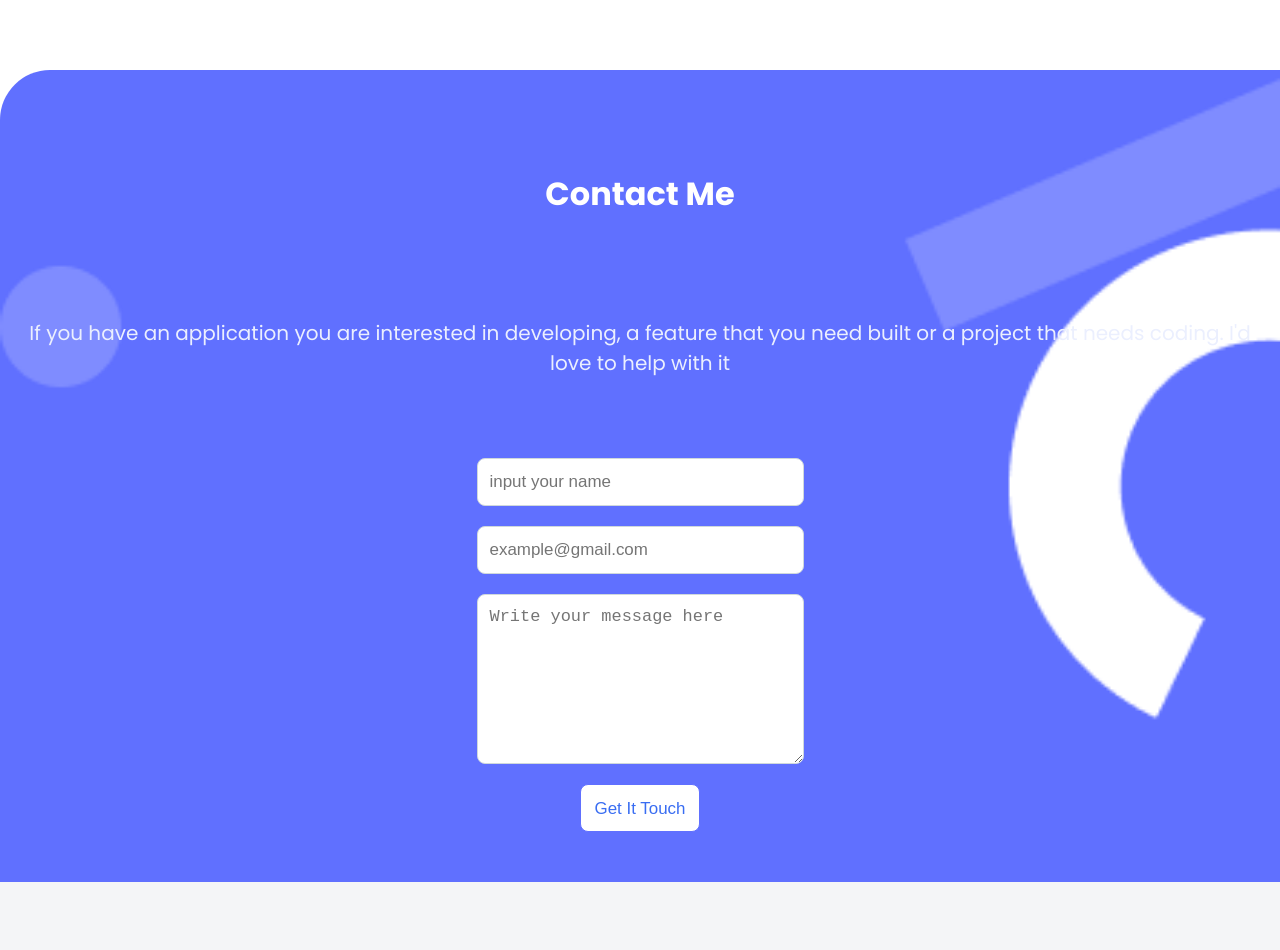
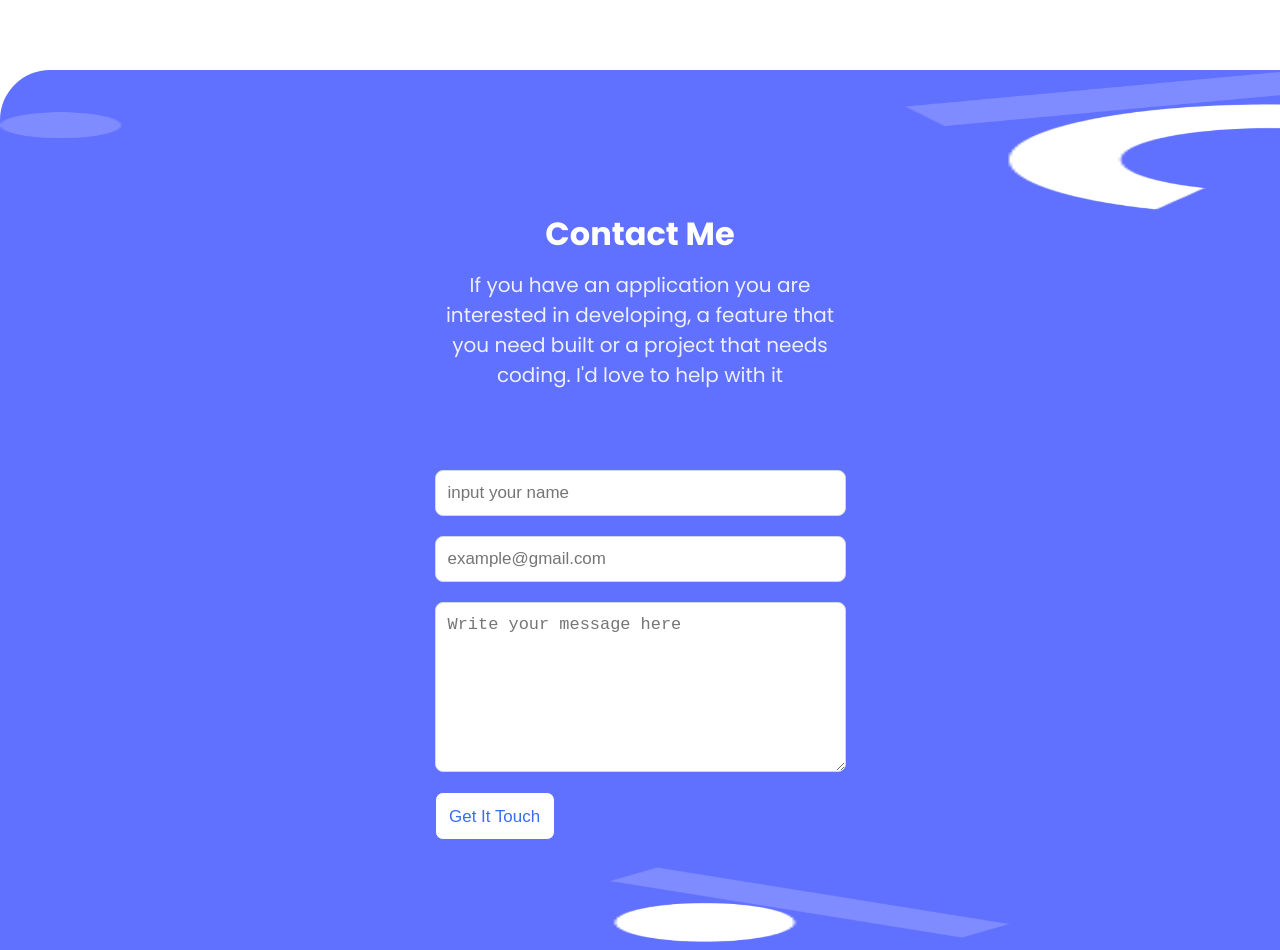
Before and after one commit to Kareem24/portfolio-page, a plain HTML site: page index.html in a window 1280 px wide. Shown: the part 5080-6030 px from the top of the page. Before the commit the page ends 5962 px from the top, so only its background shows below. Drawn offline with nearby package versions, Linux system fonts and the light colour scheme.

Commit message:
fix the contact form background,the submit button and the focus text color of the message area

```diff
--- a/css/main.css
+++ b/css/main.css
@@ -206,28 +206,33 @@ hr {
 /* contact form start here */
 .contact-form-container {
   width: 100%;
-  background: #fff;
+  background: url('../images/contact-form.png'), var(--logo-purple);
+  background-repeat: no-repeat;
+
+  /* background-attachment: fixed; */
+  background-size: 100% 100%;
+  border-top-left-radius: 50px;
+  height: auto;
+  padding: 60px 0;
 }
 
 .contact-form-container .contact-form {
-  background: url('../images/contact-form.png'), #6070ff;
-  background-repeat: no-repeat;
-  background-size: cover;
-  border-top-left-radius: 50px;
+  max-width: 447px;
   text-align: center;
+  margin: auto;
   padding: 50px 18px;
 }
 
 .contact-form h2 {
   color: #fff;
-  margin: 50px 0 25px;
+  margin: 30px 0 12px;
 }
 
 .contact-form p {
   font-weight: 400;
   font-size: 1.25rem;
   color: #ebeffe;
-  margin: 100px 0 80px;
+  margin: 10px 0 80px;
 }
 
 .contact-form .form {
@@ -243,18 +248,25 @@ hr {
   font-weight: 400;
   font-size: 1.06rem;
   color: #172b4d;
-  min-height: 48px;
-  min-width: 327px;
+  width: 100%;
+  height: 100%;
   padding: 12px;
 
   /* text-align: center; */
 }
 
 .contact-form .text-area {
-  min-height: 170px;
-  min-width: 327px;
+  height: 170px;
+  width: 100%;
   border-radius: 8px;
-  color: #b3bac5;
+
+  /* color: #b3bac5; */
+  color: var(--Black);
+  background-color: var(--White);
+}
+
+.submit-btn {
+  align-self: flex-start;
 }
 
 .submit-btn:hover {
--- a/css/reuse.css
+++ b/css/reuse.css
@@ -83,3 +83,7 @@ button {
 
   /* justify-content: space-between; */
 }
+
+.white {
+  background: var(--White);
+}
--- a/index.html
+++ b/index.html
@@ -250,12 +250,13 @@
         <!-- ends -->
       </ul>
     </div>
+    <div class="white">
       <footer class="contact-form-container">
         <div class="contact-form">
           <h2 class="heading-dark">Contact Me</h2>
           <p>
-          If you have an application you are interested in developing, a feature that you need built
-          or a project that needs coding. I'd love to help with it
+            If you have an application you are interested in developing, a feature that you need
+            built or a project that needs coding. I'd love to help with it
           </p>
           <form action="https://formspree.io/f/xknangjb" method="POST" class="form d-flex">
             <input
@@ -266,7 +267,13 @@
               maxlength="30"
               required
             />
-          <input type="email" name="email" class="input" placeholder="example@gmail.com" required />
+            <input
+              type="email"
+              name="email"
+              class="input"
+              placeholder="example@gmail.com"
+              required
+            />
             <textarea
               name="comment"
               class="input text-area"
@@ -280,5 +287,6 @@
           </form>
         </div>
       </footer>
+    </div>
   </body>
 </html>
```
Lines whose indentation alone changed are shown as unchanged.
